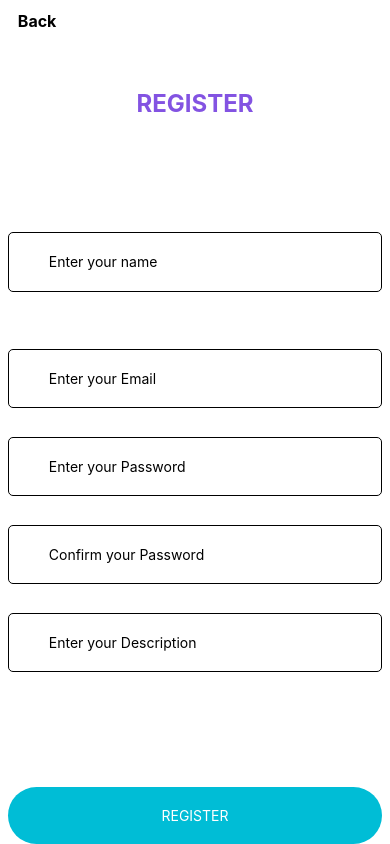
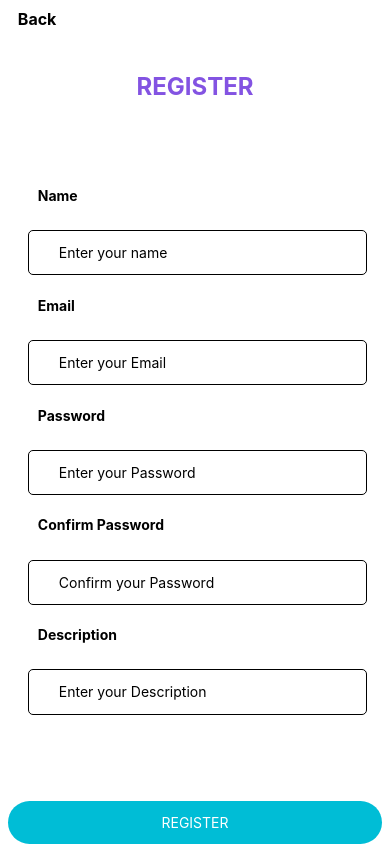
Before and after one commit to TranThienDatLaGi/Todo-app, a React Native app in the folder Todo-app/: screen /Register in a window 390 px wide. Built offline with nearby package versions, Linux system fonts and the light colour scheme; no server answers.

Commit message:
Update Register.js

```diff
--- a/Todo-app/Register.js
+++ b/Todo-app/Register.js
@@ -104,10 +104,10 @@ export default function App() {
       <View style={{ flex: 1 }}></View>
       <Text style={{ textAlign: 'center', fontSize: 24, color: '#8353E2', fontWeight: 'bold' }}>REGISTER</Text>
       <View style={{ flex: 2 }}></View>
-      <TextInput style={{ height: 40, flex: 1, borderRadius: 5, borderWidth: 1, paddingLeft: 40 }} placeholder='Enter your name'
+      <Text style={{ height: 40, flex: 1,fontWeight:'bold',paddingLeft:30 }}>Name</Text>
+      <TextInput style={{ height: 40, flex: 1, borderRadius: 5, borderWidth: 1, paddingLeft:30,marginLeft: 20,marginRight:15 }} placeholder='Enter your name'
       onChangeText={setName}
       ></TextInput>
-      <View style={{ flex: 0.5 }}></View>
       {showEmail && (
          <View style={{marginTop:10}}>
           <Text style={{marginTop: 10,
@@ -119,15 +119,18 @@ export default function App() {
           </View>
       )}
       <View style={{ flex: 0.5 }}></View>
-      <TextInput style={{ height: 40, flex: 1, borderRadius: 5, borderWidth: 1, paddingLeft: 40 }} placeholder='Enter your Email'
+      <Text style={{ height: 40, flex: 1,fontWeight:'bold',paddingLeft:30 }}>Email</Text>
+      <TextInput style={{ height: 40, flex: 1, borderRadius: 5, borderWidth: 1, paddingLeft:30,marginLeft: 20,marginRight:15 }} placeholder='Enter your Email'
       onChangeText={setEmail}
       ></TextInput>
       <View style={{ flex: 0.5 }}></View>
-      <TextInput style={{ height: 40, flex: 1, borderRadius: 5, borderWidth: 1, paddingLeft: 40 }} placeholder='Enter your Password'
+      <Text style={{ height: 40, flex: 1,fontWeight:'bold',paddingLeft:30 }}>Password</Text>
+      <TextInput style={{ height: 40, flex: 1, borderRadius: 5, borderWidth: 1, paddingLeft:30,marginLeft: 20,marginRight:15 }} placeholder='Enter your Password'
       onChangeText={setPass}
       ></TextInput>
       <View style={{ flex: 0.5 }}></View>
-      <TextInput style={{ height: 40, flex: 1, borderRadius: 5, borderWidth: 1, paddingLeft: 40 }} placeholder='Confirm your Password'
+      <Text style={{ height: 40, flex: 1,fontWeight:'bold',paddingLeft:30 }}>Confirm Password</Text>
+      <TextInput style={{ height: 40, flex: 1, borderRadius: 5, borderWidth: 1, paddingLeft:30,marginLeft: 20,marginRight:15 }} placeholder='Confirm your Password'
       onChangeText={setPassAgain}
       ></TextInput>
       <View style={{ flex: 0.5 }}></View>
@@ -141,7 +144,8 @@ export default function App() {
 
           </View>
       )}
-      <TextInput style={{ height: 40, flex: 1, borderRadius: 5, borderWidth: 1, paddingLeft: 40 }} placeholder='Enter your Description'
+      <Text style={{ height: 40, flex: 1,fontWeight:'bold',paddingLeft:30 }}>Description</Text>
+      <TextInput style={{ height: 40, flex: 1, borderRadius: 5, borderWidth: 1, paddingLeft:30,marginLeft: 20,marginRight:15 }} placeholder='Enter your Description'
       onChangeText={setDescription}
       ></TextInput>
     <View style={{ flex: 2 }}></View>
```
